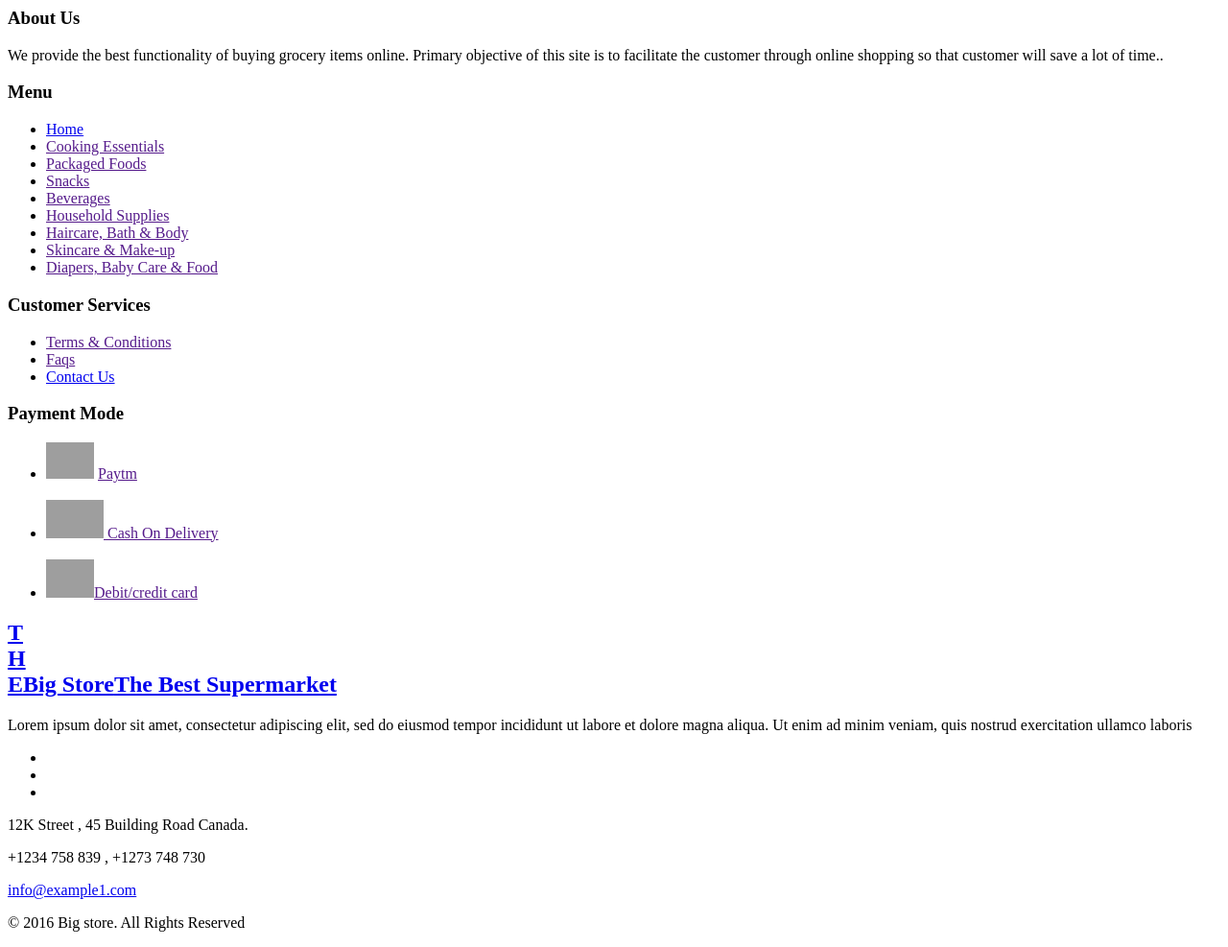
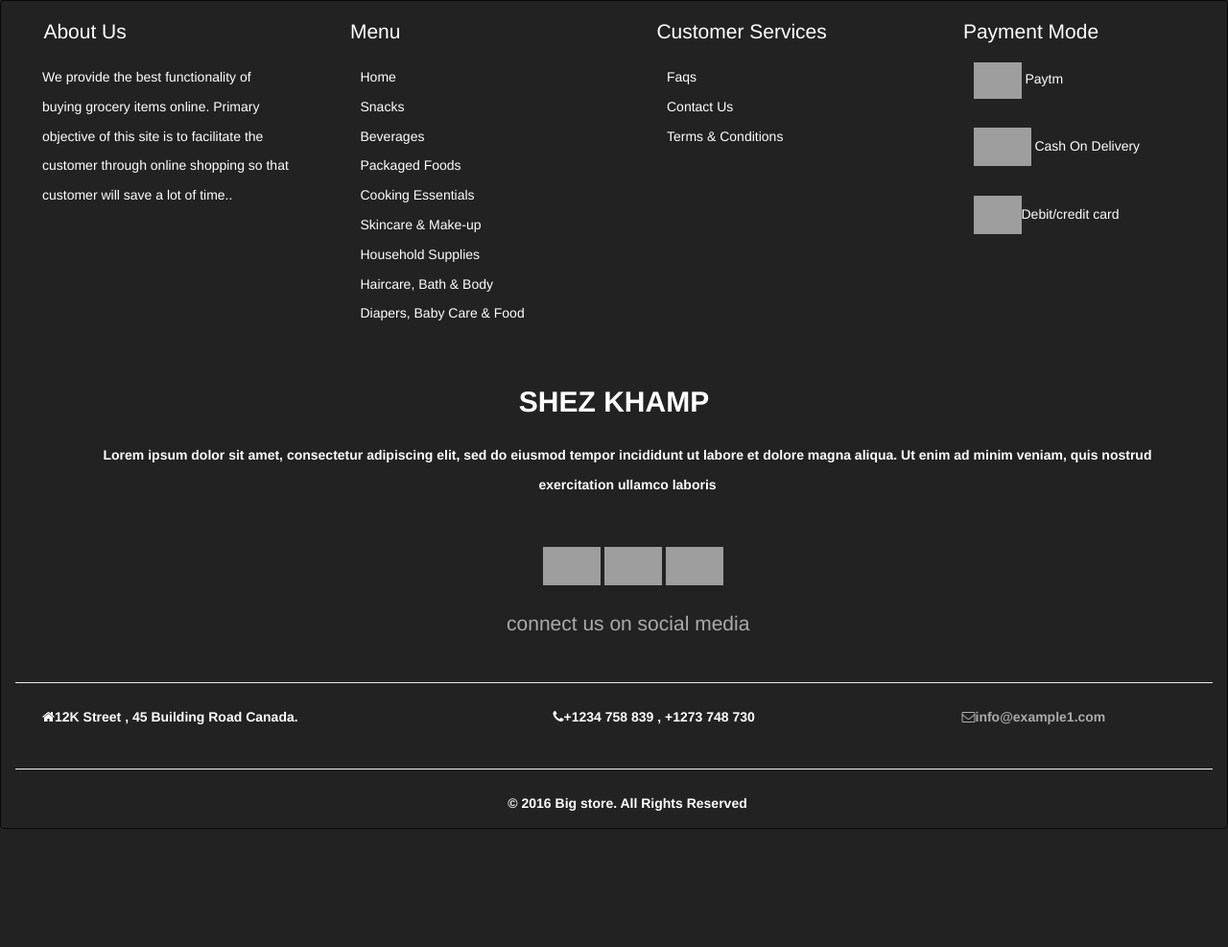
Before and after one commit to shephali97/onlineGrocery, a PHP site: page /footer.php in a window 1280 px wide. Shown: the whole page at 96% size. After the commit the page ends 864 px from the top, so only its background shows below. Run offline with PHP 8.4, Linux system fonts and the light colour scheme; grey boxes are pictures that could not be loaded.

Commit message:
Add files via upload

```diff
--- a/footer.php
+++ b/footer.php
@@ -1,45 +1,87 @@
-<htm>
-<head></head>
+<html>
+<head>
+<meta name="viewport" content="width=device-width, initial-scale=1">
+<meta charset=utf-8" />
+ <link rel="stylesheet" href="https://maxcdn.bootstrapcdn.com/bootstrap/3.3.7/css/bootstrap.min.css">
+ <link rel="stylesheet" href="https://cdnjs.cloudflare.com/ajax/libs/font-awesome/4.7.0/css/font-awesome.min.css">
 
-<body>
+<style>
+h3{
+	color:white;
+	font-size:1.5em;
+	margin-bottom:1em;
+	margin-left:1.4em;
+}
+ul {
+	list-style:none;
+	font-size:14px;
+	line-height:2.2em;
+color:#ABABAB;}
 
-<body>
-<!--footer-->
-<div class="footer">
-	<div class="container-fluid">
-		<div class="col-md-3 footer-grid">
+a{
+	color:white
+}
+
+a:hover{
+	background-color:white;
+}
+
+
+p{
+	font-size:14px;
+	line-height:2.2em;
+	color:white;
+	margin-left:2em;
+}
+
+
+
+
+
+</style>
+</head>
+<body  class="container-fluid navbar navbar-inverse">
+<div class="row">
+
+<div class="col-lg-3 col-md-3 col-sm-12 col-xs-12 ">
+
            <h3>About Us</h3>
 			<p>We provide the best functionality of buying grocery items online. Primary objective of this site is to facilitate the customer through online shopping so that customer will save a lot of time..</p>
 </div>
-		<div class="col-md-3 footer-grid ">
+
+
+<div class="col-lg-3 col-md-3 col-sm-12 col-xs-12 ">
+
             <h3>Menu</h3>
-			<ul>
+			<ul >
 				<li><a href="index.html">Home</a></li>
-				<li><a href="">Cooking Essentials</a></li>
+				<li><a href="">Snacks</a></li>
+				<li><a href=""> Beverages</a></li>
 				<li><a href="">Packaged Foods</a></li>
-				<li><a href="">Snacks</a></li>
-				<li><a href="">Beverages</a></li>
+				<li><a href=""> Cooking Essentials</a></li>
+				<li><a href=""> Skincare & Make-up </a></li>
 	            <li><a href="">Household Supplies</a></li>
-	            <li><a href="">Haircare, Bath & Body</a></li>
-	            <li><a href="">Skincare & Make-up</a></li>
+	            <li><a href="">Haircare, Bath & Body </a></li>
 				<li><a href="">Diapers, Baby Care & Food</a></li>
 
 			</ul>
  </div>
-		<div class="col-md-3 footer-grid ">
+
+ <div class="col-lg-3 col-md-3 col-sm-12 col-xs-12 ">
+
             <h3>Customer Services</h3>
 			<ul>
 
-				<li><a href="">Terms & Conditions</a></li>
-				<li><a href="">Faqs</a></li>
-				<li><a href="contactus.php">Contact Us</a></li>
-
+				<li><a href=""> Faqs </a></li>
+				<li><a href="">Contact Us</a></li>
+				<li><a href="contactus.php">Terms & Conditions  </a></li>
 
 			</ul>
  </div>
-		<div class="col-md-3 footer-grid">
-			<h3>Payment Mode</h3>
-			<ul>
+
+ <div class="col-lg-3 col-md-3 col-sm-12 col-xs-12 ">
+ <h3>Payment Mode</h3 >
+            <ul >
 			    <li><img src="images/paytm.png"  width="50px">  <a href="">Paytm</a></li><br>
 				<li><img src="images/coddee.png" width="60px" height="40px" ><a href="" > Cash On Delivery</a></li><br>
 				<li><img src="images/debitcard.png" width="50px" height="40px"><a href="" >Debit/credit card</a></li>
@@ -47,34 +89,44 @@
 
 			</ul>
  </div>
-		<div class="clearfix"></div>
-			<div class="footer-bottom">
-				<h2 ><a href="index.html"><b>T<br>H<br>E</b>Big Store<span>The Best Supermarket</span></a></h2>
-				<p class="fo-para">Lorem ipsum dolor sit amet, consectetur adipiscing elit, sed do eiusmod tempor incididunt ut labore et dolore magna aliqua. Ut enim ad minim veniam, quis nostrud exercitation ullamco laboris</p>
-				<ul class="social-fo">
-					<li><a href="#" class=" face"><i class="fa fa-facebook" aria-hidden="true"></i></a></li>
-					<li><a href="#" class=" twi"><i class="fa fa-twitter" aria-hidden="true"></i></a></li>
-					<li><a href="#" class=" pin"><i class="fa fa-instagram" aria-hidden="true"></i></a></li>
+ </div>
+
+ <div style="text-align:center;margin:50px;">
+ <h2 style="color:white;"><a href="index.html"><b>SHEZ KHAMP</a></h2>
+				<p style="padding: 1em 0 1.5em;">Lorem ipsum dolor sit amet, consectetur adipiscing elit, sed do eiusmod tempor incididunt ut labore et dolore magna aliqua. Ut enim ad minim veniam, quis nostrud exercitation ullamco laboris</p>
+
+				<ul style="list-style:none;margin:2em;">
+					<li style="display:inline-block;"><a href="https://www.facebook.com/"> <img   src=images/fbicon.png width="60px" height="40px"></a></li>
+					<li style="display:inline-block;"><a href="#"><img   src=images/instagram.png width="60px" height="40px"></a></li>
+					<li style="display:inline-block;"><a href="#"><img   src=images/twitter.png width="60px" height="40px"></a></li>
+
 				</ul>
-				<div class=" address">
-					<div class="col-md-4 fo-grid1">
+
+				<h3 style="color:#ABABAB">connect us on social media</h3>
+
+ </div>
+ <hr>
+ <div class="row">
+
+<div class="col-lg-4 col-md-4 col-sm-12 ">
+
           <p><i class="fa fa-home" aria-hidden="true"></i>12K Street , 45 Building Road Canada.</p>
 </div>
-					<div class="col-md-4 fo-grid1">
+
+<div class="col-lg-3 col-md-3 col-sm-12 col-xs-12 col-lg-offset-1 col-md-offset-1">
+
          <p><i class="fa fa-phone" aria-hidden="true"></i>+1234 758 839 , +1273 748 730</p>
 </div>
-					<div class="col-md-4 fo-grid1">
-						<p><a href="mailto:info@example.com"><i class="fa fa-envelope-o" aria-hidden="true"></i>info@example1.com</a></p>
-					</div>
-					<div class="clearfix"></div>
 
+<div class="col-lg-3 col-md-3 col-sm-12 col-xs-12 col-lg-offset-1 col-md-offset-1">
+
+          <p><a style="color:#ABABAB" href="mailto:info@example.com"><i class="fa fa-envelope-o" aria-hidden="true"></i>info@example1.com</a></p>
 </div>
 </div>
-		<div class="copy-right">
+<div  style="margin-top: 2em; text-align:center;">
+<hr>
 			<p> &copy; 2016 Big store. All Rights Reserved</a></p>
 		</div>
-	</div>
-</div>
+
 </body>
-
-</html>
+<html>
```
Lines whose indentation alone changed are shown as unchanged.
